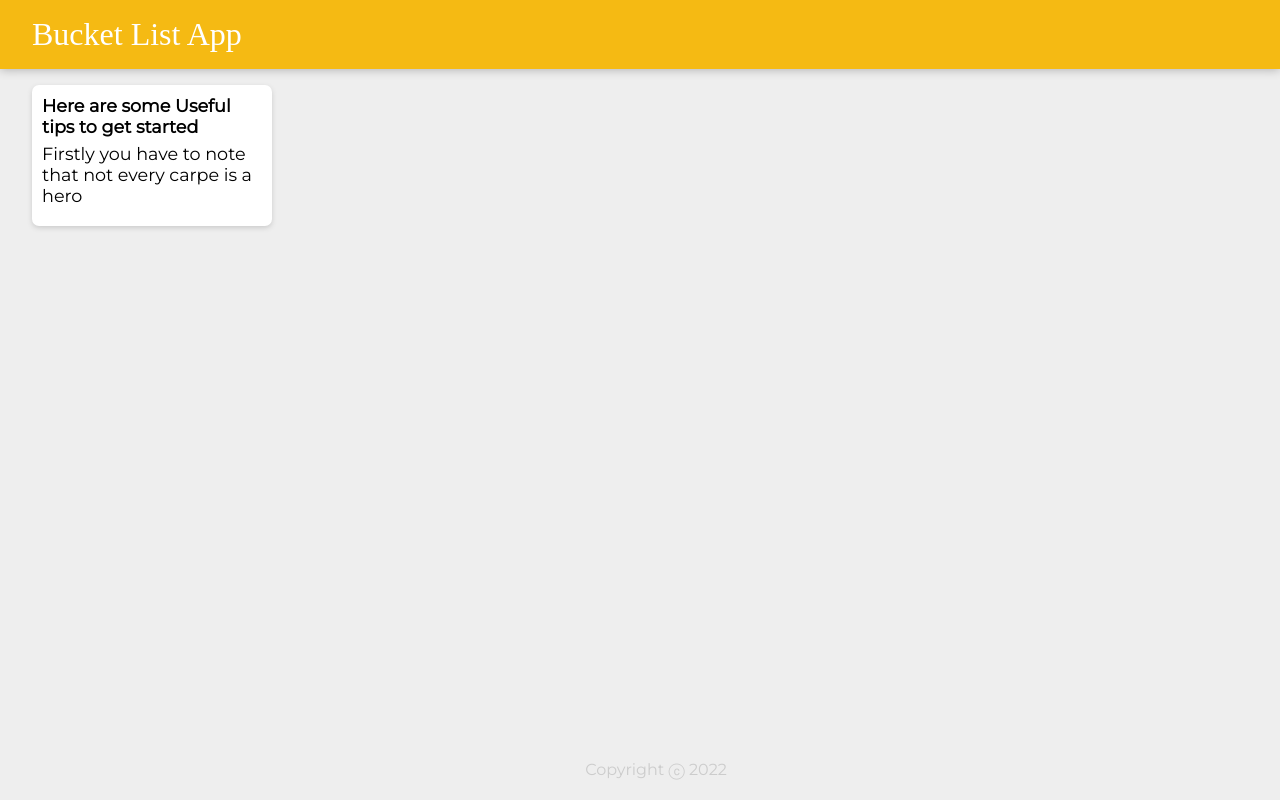
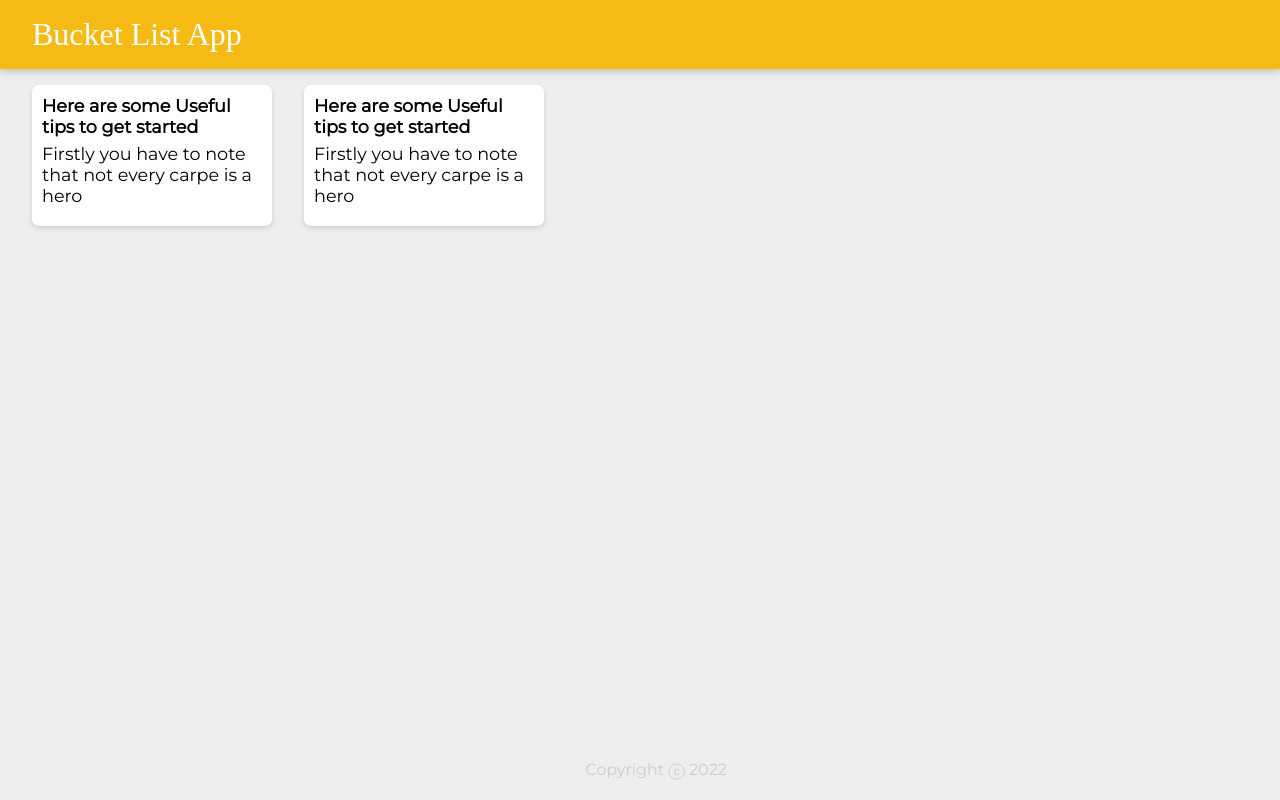
Before and after one commit to nazeeeh/BucketlistApp, a React (Create React App) app: page / in a window 1280 px wide. Built offline with nearby package versions, Linux system fonts and the light colour scheme; a web font is replaced by a local one.

Commit message:
Updates on the index file

```diff
--- a/src/component/App.jsx
+++ b/src/component/App.jsx
@@ -6,9 +6,10 @@ import Note from "./Note"
 function App(){
     return (
         <div>
-            <Header />
-            <Note />
-            <Footer />
+         <Header />
+          <Note />
+          <Note />
+          <Footer />
         </div>
     )
 }
```
